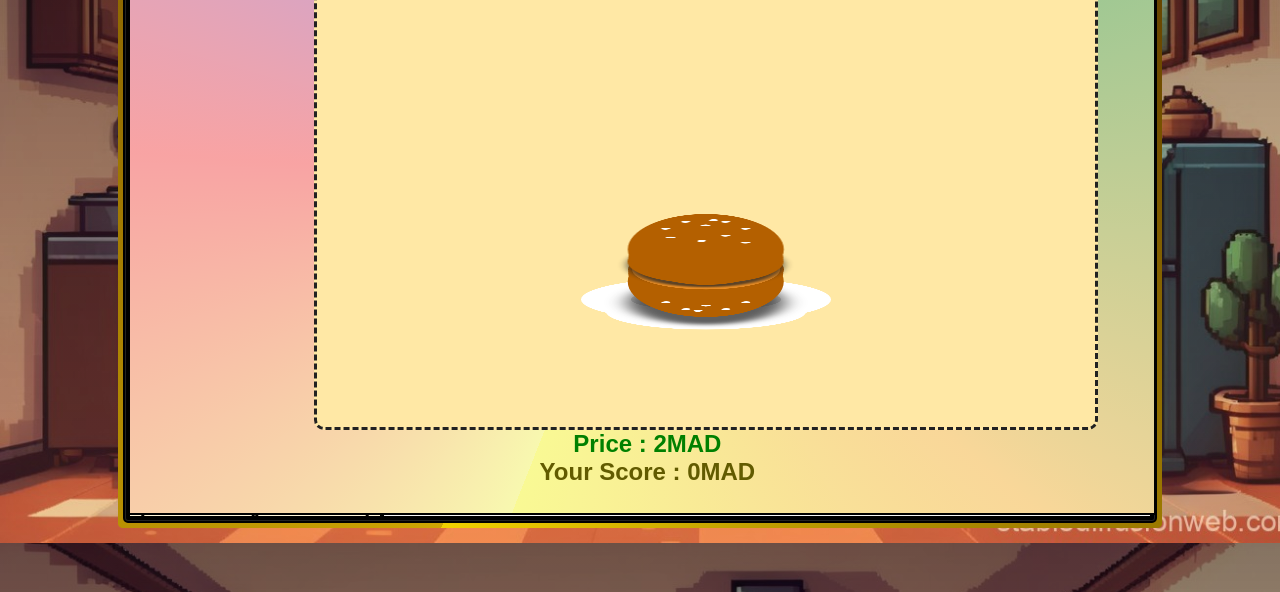
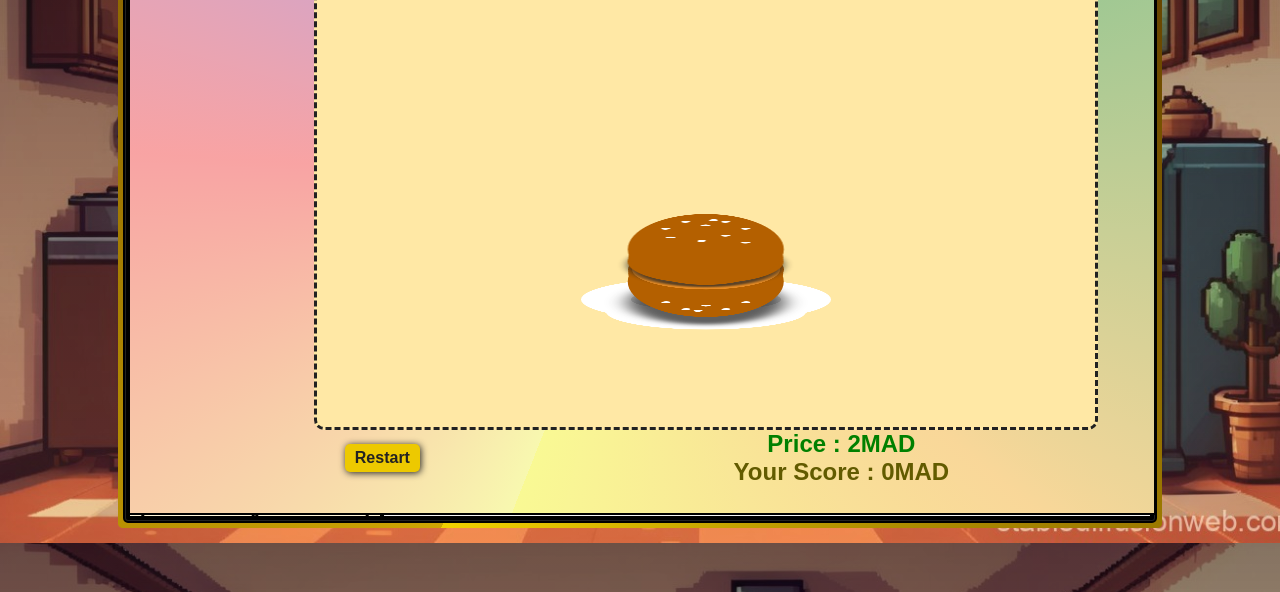
Before and after one commit to yassinelamsaaf/SandwichMaker, a plain HTML site: page SandwichPage/index.html in a window 1280 px wide. Both pictures are taken after a click on the element "Finalise Order". Shown: the part 208-800 px from the top of the page. Drawn offline with Linux system fonts and the light colour scheme; a web font is replaced by a local one.

Commit message:
restart button

```diff
--- a/SandwichPage/script.js
+++ b/SandwichPage/script.js
@@ -57,7 +57,14 @@ function finalise(){
     sandwichC.style.display = "block";
     sandwichC.className = "sandwich-area sandwich2";
     sandwichC.children[1].className = "sandwich ok";
-    sandwichC.children[2].children[0].style.display = "none";
+    sandwichC.children[2].children[0].children[0].style.display = "none";
+    sandwichC.children[2].children[0].className = "clefin restart";
+    sandwichC.children[2].children[0].children[1].innerHTML = "Restart";
+    const restart = sandwichC.children[2].children[0].children[1];
+    restart.addEventListener('click',()=>{
+        window.location.href = "/flappySandwich/index.html"
+    });
+
     sandwichC.children[2].children[1].className = "price pricecenter"
     win.play();
 
@@ -309,7 +316,9 @@ function removes(e){
         }
     }
     if(zIndex==2){
+
         clearA();
+
     }
     pricespan.innerHTML = `Price : ${price}MAD`;
     scorespan.innerHTML=`Your Score : ${score}MAD`;
--- a/SandwichPage/style.css
+++ b/SandwichPage/style.css
@@ -1248,6 +1248,6 @@ body{
 
     left: 18%;
 }
-.pricecenter{
-    padding-left: 50%;
+.restart{
+    margin-left: 25%;
 }
```
